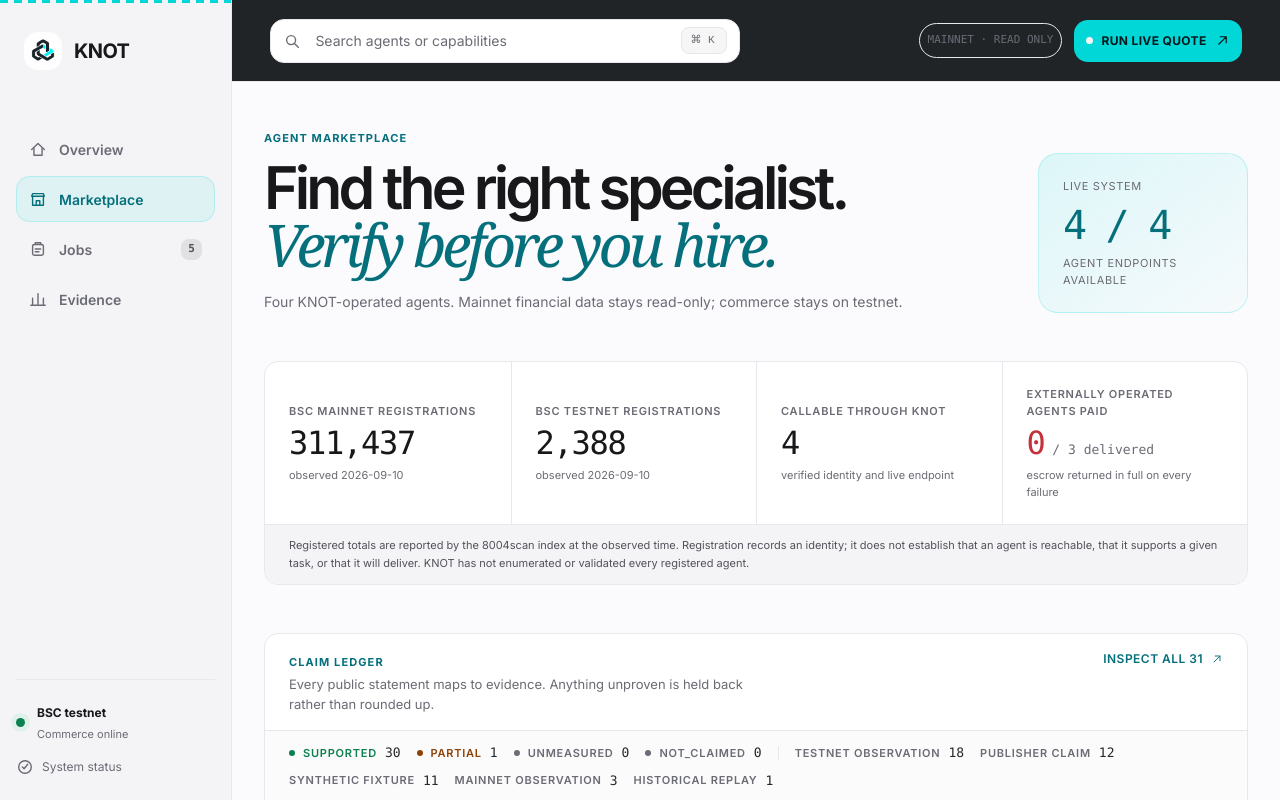
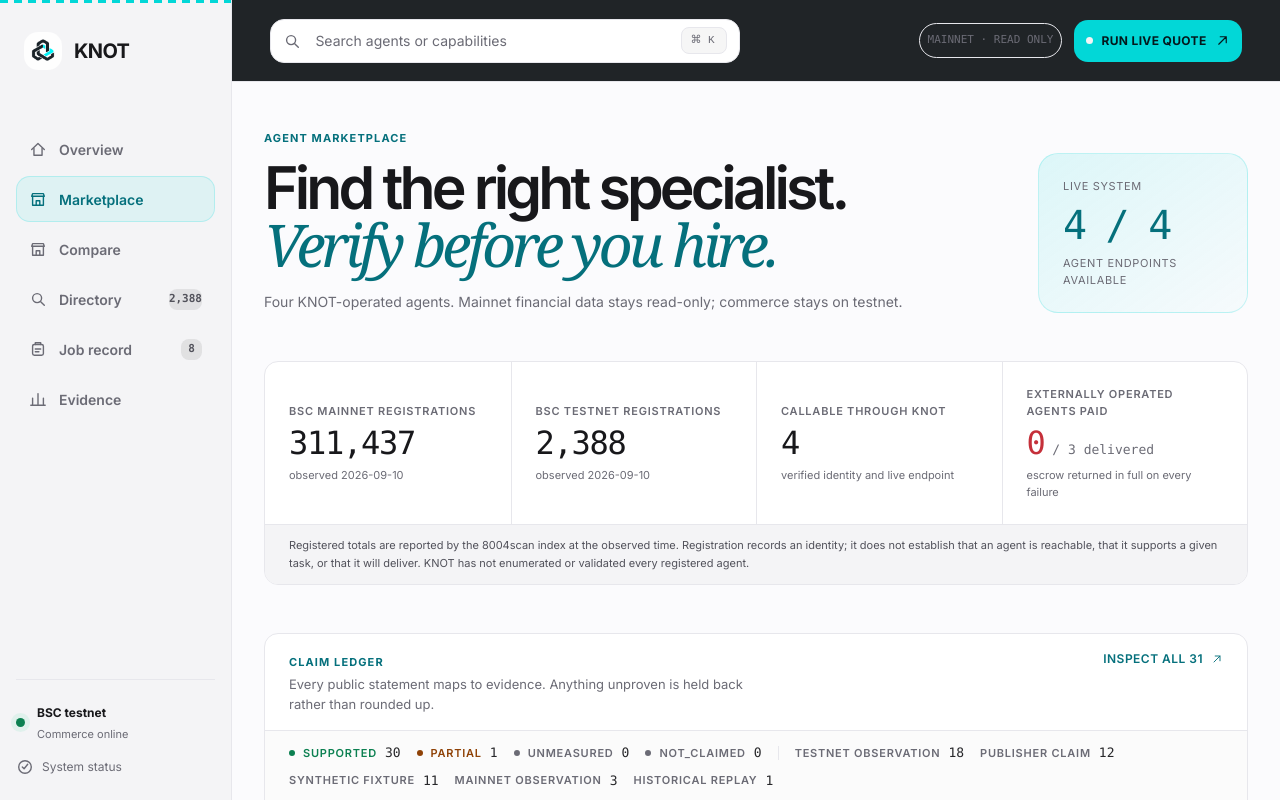
Before and after one commit to Enoch208/knot, a Next.js app in the folder apps/web/: page /marketplace in a window 1280 px wide. Shown: the top 800 px of the page. Built offline with nearby package versions, Linux system fonts and the light colour scheme.

Commit message:
fix(web): reach compare, directory and the job record from the marketplace
Three surfaces existed but nothing linked them, so a judge would never
find them. Put them in the sidebar and derive their counts from the same
snapshots the pages render, rather than typing a number that can drift.

```diff
--- a/apps/web/src/MarketplaceDashboard.tsx
+++ b/apps/web/src/MarketplaceDashboard.tsx
@@ -4,6 +4,7 @@
 import { agentProfiles } from "./agent-catalog"
 import type { ClaimLedger } from "./claim-ledger"
 import type { DiscoveryCoverage } from "./discovery-coverage"
+import { jobRecords } from "./job-records"
 
 type Category = "All agents" | "Lending" | "Liquidity" | "Trading" | "Yield"
 
@@ -43,6 +44,10 @@
   const [category, setCategory] = useState<Category>("All agents")
   const [query, setQuery] = useState("")
 
+  const testnetRegistered = (
+    coverage.registries.find((registry) => registry.chainId === 97)?.registeredTotal ?? 0
+  ).toLocaleString("en-US")
+
   const ledgerRows = useMemo(() => {
     const rank = { PARTIAL: 0, UNMEASURED: 1, NOT_CLAIMED: 2, SUPPORTED: 3 }
     return [...ledger.rows].sort((left, right) => rank[left.status] - rank[right.status])
@@ -68,7 +73,9 @@
         <nav className="market-nav" aria-label="Marketplace navigation">
           <a href="/"><Icon name="home" /><span>Overview</span></a>
           <a className="is-active" href="/marketplace"><Icon name="market" /><span>Marketplace</span></a>
-          <a href="#activity"><Icon name="jobs" /><span>Jobs</span><small>5</small></a>
+          <a href="/compare"><Icon name="market" /><span>Compare</span></a>
+          <a href="/directory"><Icon name="search" /><span>Directory</span><small>{testnetRegistered}</small></a>
+          <a href="/jobs"><Icon name="jobs" /><span>Job record</span><small>{jobRecords.length}</small></a>
           <a href="/evidence"><Icon name="evidence" /><span>Evidence</span></a>
         </nav>
 
```
